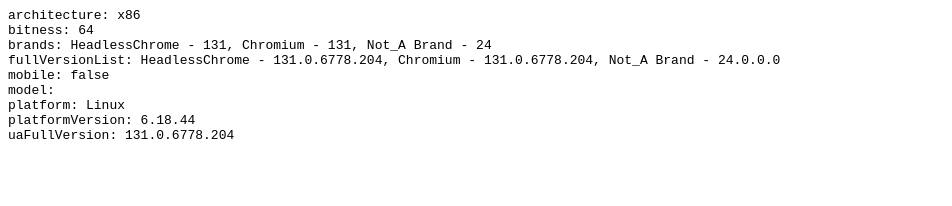
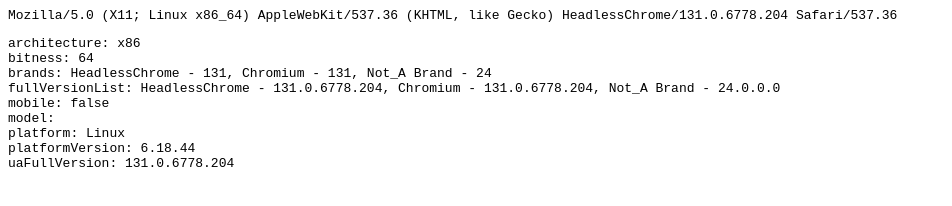
Before and after one commit to Stanislavsky34200/Stanislavsky34200.github.io, a plain HTML site: page index.html in a window 1280 px wide. Shown: the whole page, without its empty margins (0-952 px from the left). Drawn offline with Linux system fonts and the light colour scheme.

Commit message:
Added ua

```diff
--- a/index.html
+++ b/index.html
@@ -1,8 +1,10 @@
 <html>
     <head></head>
     <body>
+        <pre id="ua"></pre>
         <pre id="result"></pre>
         <script>
+            document.querySelector('#ua').innerHTML = navigator.userAgent;
             const HINT_NAMES = [
                 'architecture',
                 'bitness',
```
